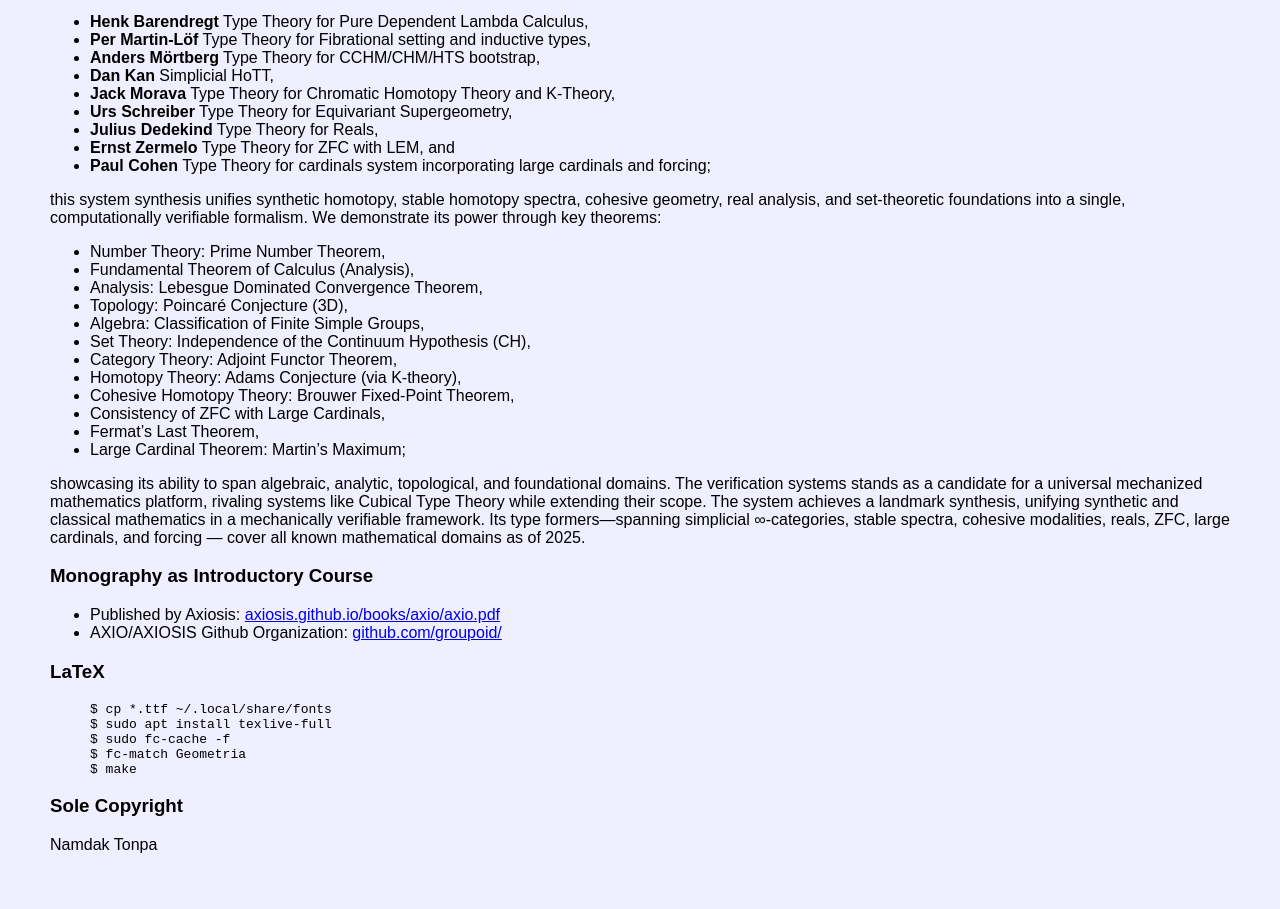
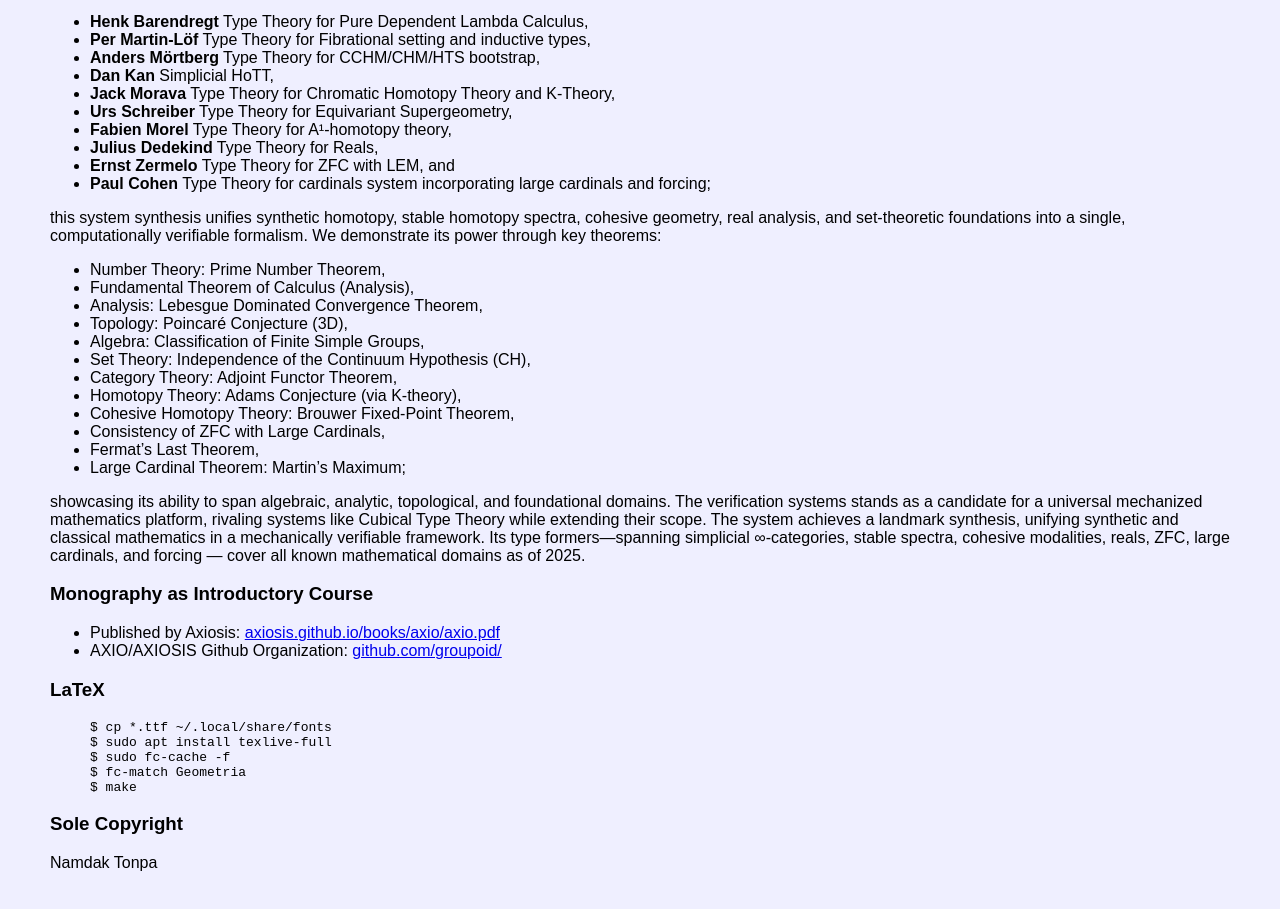
Before and after one commit to groupoid/monography, a website: page index.html in a window 1280 px wide. Shown: the part 6017-6926 px from the top of the page. Drawn offline with nearby package versions, Linux system fonts and the light colour scheme.

```diff
--- a/index.html
+++ b/index.html
@@ -417,6 +417,7 @@
 <li><b>Dan Kan</b> Simplicial HoTT,</li>
 <li><b>Jack Morava</b> Type Theory for Chromatic Homotopy Theory and K-Theory,</li>
 <li><b>Urs Schreiber</b> Type Theory for Equivariant Supergeometry,</li>
+<li><b>Fabien Morel</b> Type Theory for A¹-homotopy theory,</li>
 <li><b>Julius Dedekind</b> Type Theory for Reals,</li>
 <li><b>Ernst Zermelo</b> Type Theory for ZFC with LEM, and</li>
 <li><b>Paul Cohen</b> Type Theory for cardinals system incorporating large cardinals and forcing;</li></ul></p>
```
